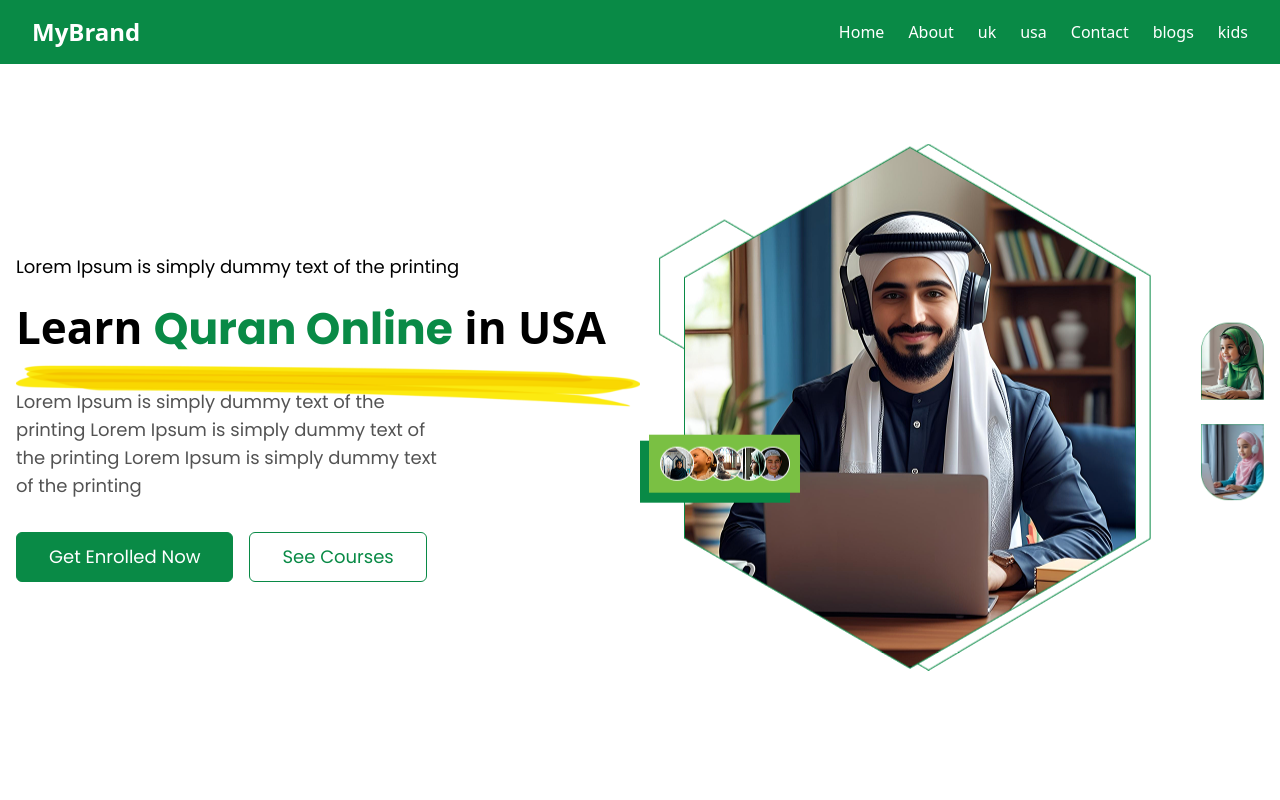
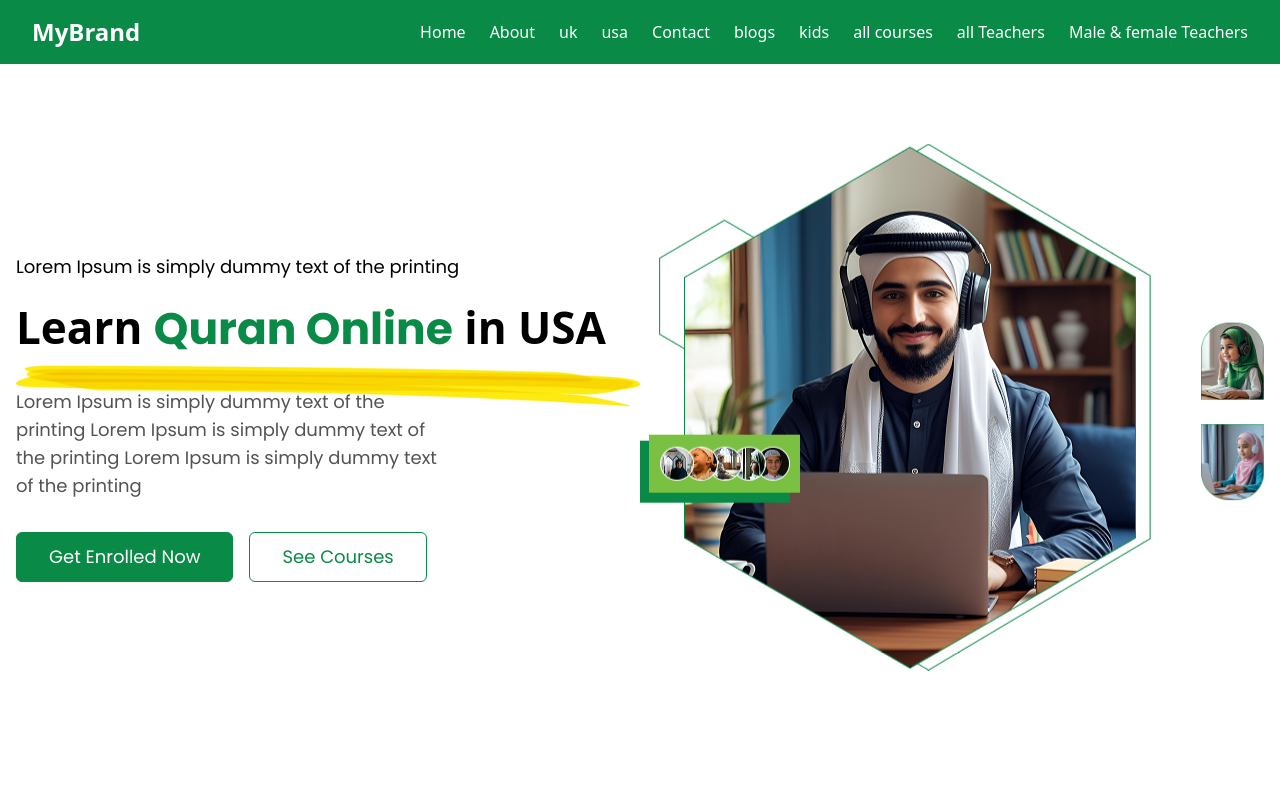
Before and after one commit to MuhammadHanzala31/online_quran_course, a Next.js app: page / in a window 1280 px wide. Shown: the top 800 px of the page. Built offline with nearby package versions, Linux system fonts and the light colour scheme.

Commit message:
set navbar

```diff
--- a/src/app/components/Navbar.tsx
+++ b/src/app/components/Navbar.tsx
@@ -24,6 +24,9 @@ export default function Navbar() {
             <Link href="/contact-us" className="hover:text-[#FFB706]">Contact</Link>
             <Link href="/blogs" className="hover:text-[#FFB706]">blogs</Link>
             <Link href="/kids" className="hover:text-[#FFB706]">kids</Link>
+            <Link href="/all-courses" className="hover:text-[#FFB706]">all courses</Link>
+            <Link href="/all-teachers" className="hover:text-[#FFB706]">all Teachers</Link>
+            <Link href="/male-and-female" className="hover:text-[#FFB706]">Male & female Teachers</Link>
           </div>
 
           {/* Mobile Menu Button */}
```
